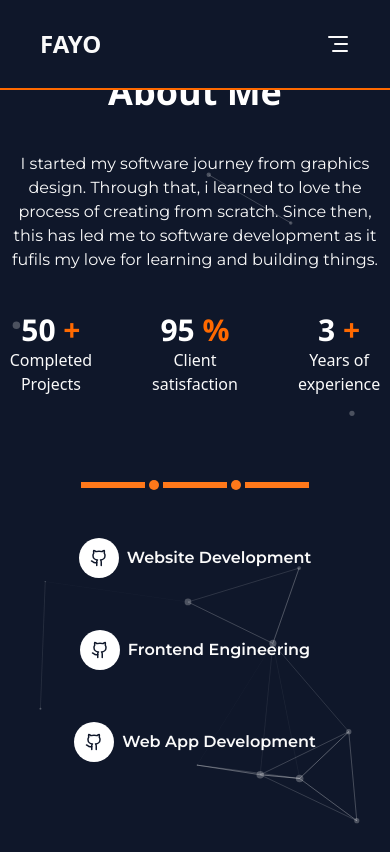
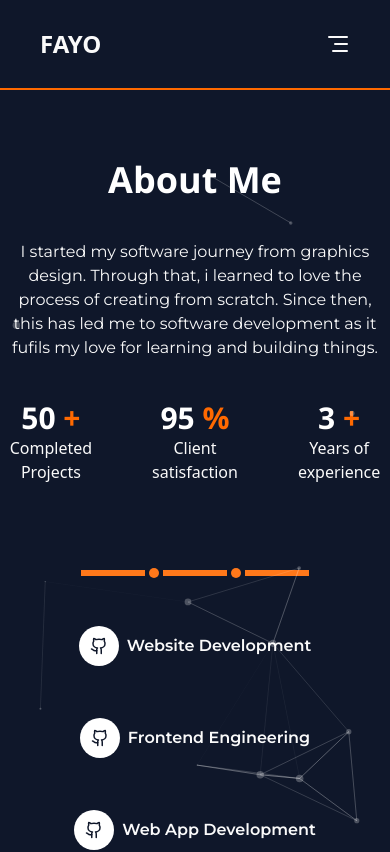
Before and after one commit to Fayorr/portfolio, a Next.js app: page /about in a window 390 px wide. Shown: the top 852 px of the page. Built offline with nearby package versions, Linux system fonts and the light colour scheme.

Commit message:
fixed about bug and responsiveness

```diff
--- a/src/app/(fp)/about/page.tsx
+++ b/src/app/(fp)/about/page.tsx
@@ -4,7 +4,7 @@ const About = () => {
 	return (
 		<section
 			id='about'
-			className='flex flex-col-reverse md:flex-row gap-14 md:gap-0 justify-center items-center px-8 md:px-20 py-18  md:py-40 dark:bg-[#0f172a]'
+			className='flex flex-col-reverse md:flex-row gap-14 md:gap-0 justify-center items-center px-8 md:px-20 py-18  md:py-40 dark:bg-[#0f172a] pt-40'
 		>
 			<div className='flex flex-col md:flex-row justify-center items-center  w-[100%] md:w-1/2 h-[40dvh] gap-10 md:gap-0'>
 				<div className='flex md:flex-col items-center justify-center mr-0 md:mr-10 pb-2 md:pb-0'>
--- a/src/app/(fp)/layout.tsx
+++ b/src/app/(fp)/layout.tsx
@@ -11,7 +11,6 @@ export default async function RSLayout({
 		<div className='mx-auto w-full max-w-7xl'>
 			<ParticleBackground />
 			<Header />
-			{/* Main Content */}
 			<div>{children}</div>
 			<Footer />
 		</div>
--- a/src/app/layout.tsx
+++ b/src/app/layout.tsx
@@ -57,15 +57,13 @@ export default function RootLayout({
 			suppressHydrationWarning
 		>
 			<body
-				className={`${montserrat.variable} ${openSans.variable} ${roboto.variable} antialiased`}
+				className={`${montserrat.variable} ${openSans.variable} ${roboto.variable} antialiased dark:bg-[#0f172a]`}
 			>
 				<ThemeProvider
 					attribute='class'
 					defaultTheme='dark'
 					enableSystem
 					disableTransitionOnChange
-					// storageKey='theme-preference'
-					// enableColorScheme={false}
 				>
 					{children}
 				</ThemeProvider>
--- a/src/app/page.tsx
+++ b/src/app/page.tsx
@@ -11,7 +11,7 @@ import { ParticleBackground } from '@/components/ui/ParticleBackground';
 
 export default function Home() {
 	return (
-		<>
+		<div className='mx-auto w-full max-w-7xl dark:bg-[#0f172a]'>
 			<ParticleBackground />
 			<Header />
 			<div className='flex flex-col md:flex-row items-center justify-center  px-8 md:px-20 mt-20 md:mt-20 pt-10 md:pt-12 font-[Montserrat] dark:bg-[#0f172a]'>
@@ -75,7 +75,7 @@ export default function Home() {
 				</div>
 			</div>
 			<section className='bg-[#fcddca] dark:bg-[#17232d] text-lg font-bold font-montserrat py-5 px-8 md:px-20 h-auto '>
-				<ul className='relative z-30  grid grid-cols-3 sm:grid-cols-4 md:flex md:justify-between gap-4 md:gap-0 text-center md:text-left'>
+				<ul className='relative z-10  grid grid-cols-3 sm:grid-cols-4 md:flex md:justify-between gap-4 md:gap-0 text-center md:text-left'>
 					<li className='flex justify-start'>HTML5</li>
 					<li className='flex justify-start'>CSS3</li>
 					<li className='flex justify-start'>JavaScript</li>
@@ -89,6 +89,6 @@ export default function Home() {
 
 			<GithubCalender />
 			<Footer />
-		</>
+		</div>
 	);
 }
--- a/src/components/Header.tsx
+++ b/src/components/Header.tsx
@@ -22,7 +22,8 @@ export function Header() {
 	// Render placeholder during SSR
 	if (!mounted) {
 		return (
-			<header className='flex justify-between items-center py-7 px-10 md:px-20 bg-[#ffffff] dark:bg-[#0f172a] border-b-2 border-orange-500 fixed top-0 left-0 right-0 z-10'>
+			<header className='bg-[#ffffff] dark:bg-[#0f172a] border-b-2 border-orange-500 fixed top-0 left-0 right-0 z-[51] w-full'>
+				<div className='flex justify-between items-center py-7 px-10 md:px-20 mx-auto w-full max-w-7xl'>
 					<div>
 						<Link href='/'>
 							<h1 className='text-2xl font-bold uppercase cursor-pointer'>
@@ -54,12 +55,14 @@ export function Header() {
 							</NavigationMenuList>
 						</NavigationMenu>
 					</div>
+				</div>
 			</header>
 		);
 	}
 
 	return (
-		<header className='flex justify-between items-center py-7 px-10 md:px-20 bg-[#ffffff] dark:bg-[#0f172a] border-b-2 border-orange-500 fixed top-0 left-0 right-0 z-10'>
+		<header className='bg-[#ffffff] dark:bg-[#0f172a] border-b-2 border-orange-500 fixed top-0 left-0 right-0 z-50 w-full'>
+			<div className='flex justify-between items-center py-7 px-10 md:px-20 mx-auto w-full max-w-7xl'>
 				<div>
 					<Link href='/'>
 						<h1 className='text-2xl font-bold uppercase cursor-pointer'>Fayo</h1>
@@ -104,6 +107,7 @@ export function Header() {
 						</NavigationMenuList>
 					</NavigationMenu>
 				</div>
+			</div>
 		</header>
 	);
 }
```
Lines whose indentation alone changed are shown as unchanged.
